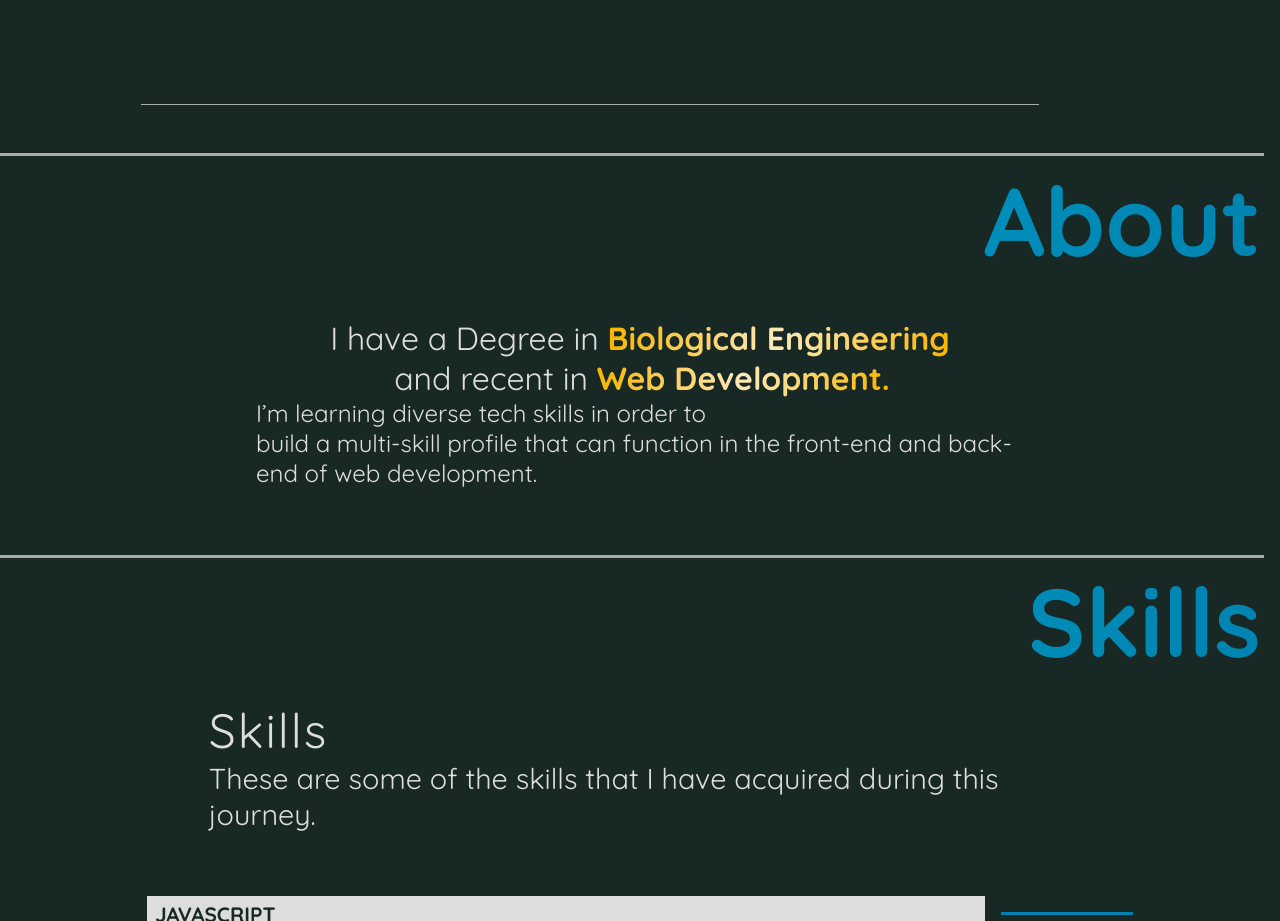
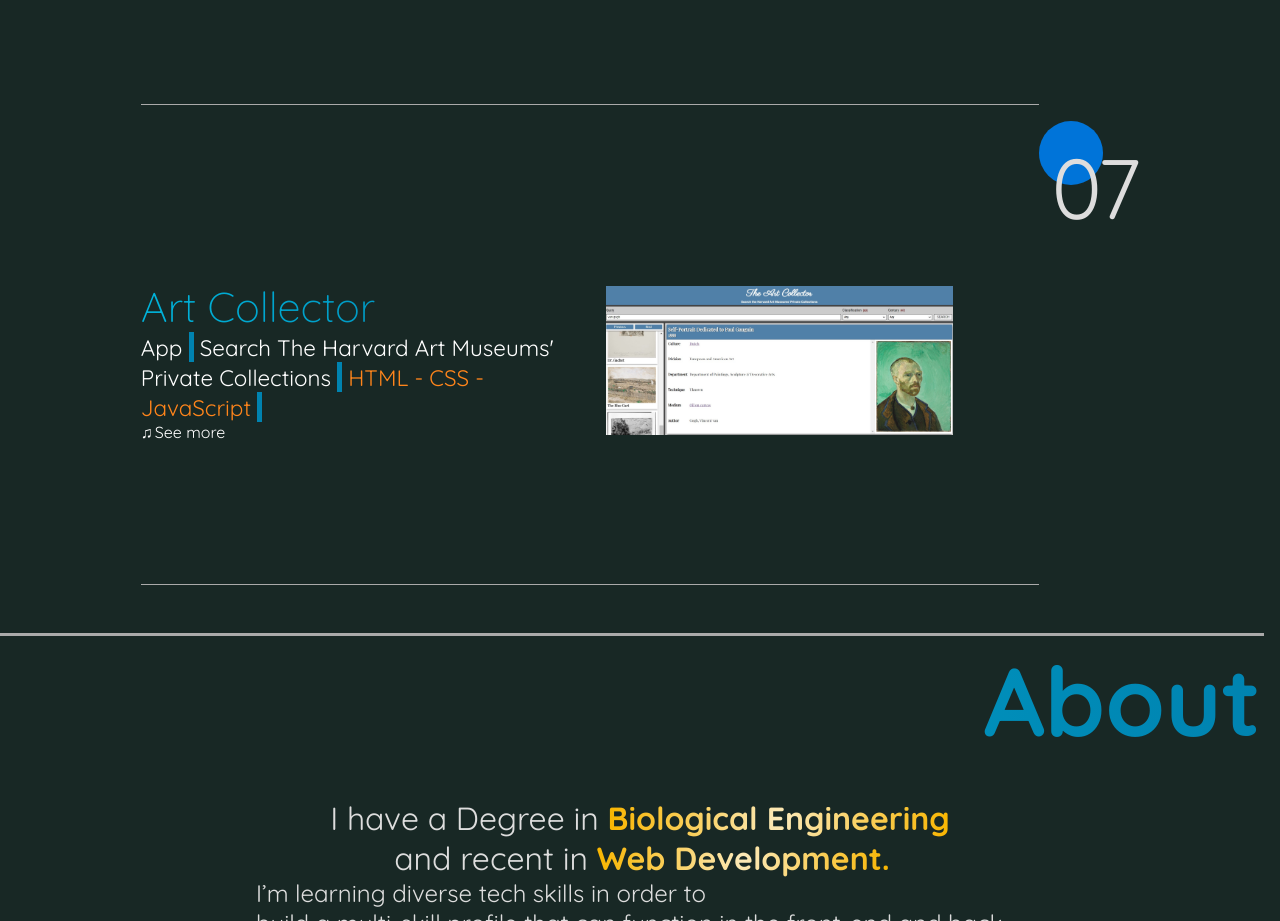
Before and after one commit to yeisonnn/portafolio, a plain HTML site: page index.html in a window 1280 px wide. Shown: the part 3720-4641 px from the top of the page. Drawn offline with Linux system fonts and the light colour scheme; a web font is replaced by a local one.

Commit message:
art collector added

```diff
--- a/index.html
+++ b/index.html
@@ -189,7 +189,7 @@
                 >
               </div>
               <div class="project-imagen">
-                <img src="./images/stranger.png" alt="" />
+                <img src="./images/stranger.png" alt="project image" />
               </div>
             </div>
           </div>
@@ -213,7 +213,31 @@
                 >
               </div>
               <div class="project-imagen">
-                <img src="./images/retro.png" alt="" />
+                <img src="./images/retro.png" alt="project image" />
+              </div>
+            </div>
+          </div>
+          <div class="project section pj-bg">
+            <div class="project-main">
+              <span class="p-num">07</span>
+              <div class="project-decription">
+                <h3 class="project-decription-title">Art Collector</h3>
+                <p class="project-decription-info">
+                  App <span class="pipe">|</span> Search The Harvard Art
+                  Museums' Private Collections
+                  <span class="pipe">|</span>
+                  <span class="js"> HTML - CSS - JavaScript</span>
+                  <span class="pipe">|</span>
+                </p>
+                <a
+                  href="https://yeisson-art-collector.netlify.app/"
+                  target="_blank"
+                  class="link-page"
+                  >See more</a
+                >
+              </div>
+              <div class="project-imagen">
+                <img src="./images/art-project.jpg" alt="project image" />
               </div>
             </div>
           </div>
```
Also changed, not shown: images/art-project.jpg (added).
